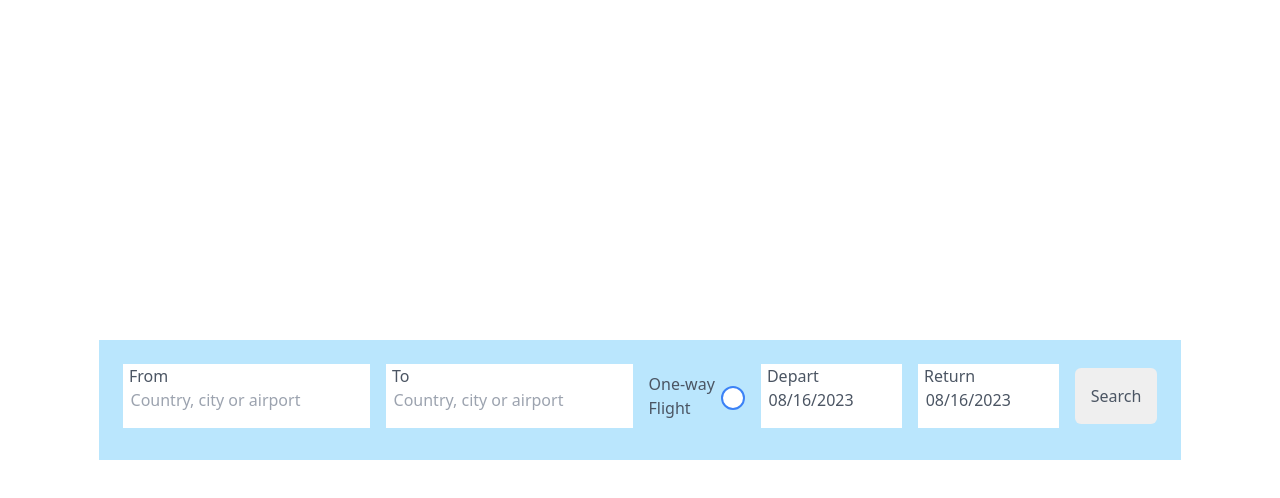
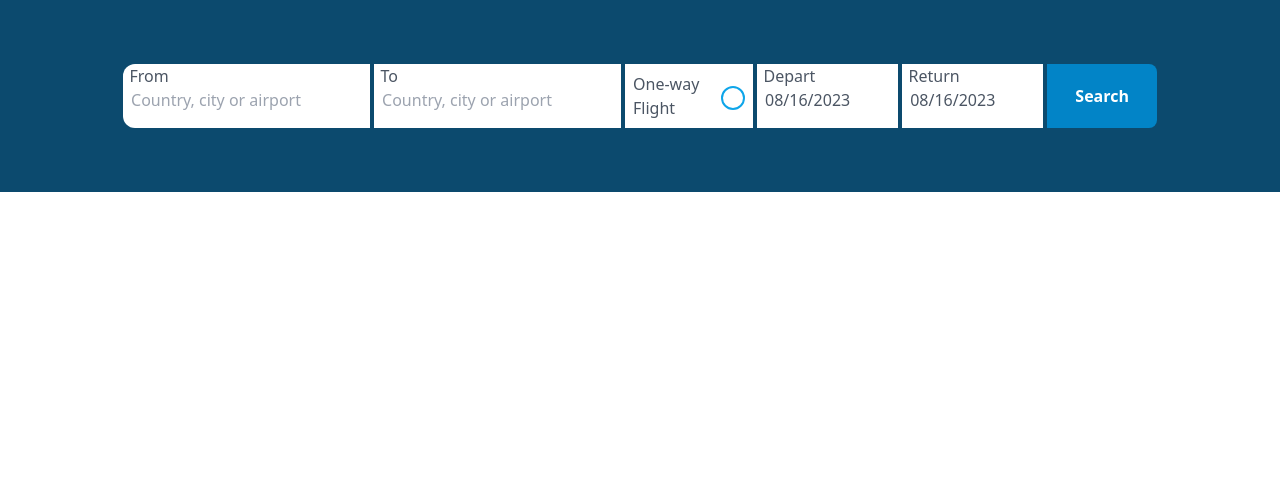
Before and after one commit to cagatay-usta/flight-search-application, a React (Vite) app: page / in a window 1280 px wide. Shown: the top 498 px of the page. Built offline with nearby package versions, Linux system fonts and the light colour scheme.

Commit message:
improve styling

```diff
--- a/src/App.tsx
+++ b/src/App.tsx
@@ -3,7 +3,7 @@ import SearchBox from "./Components/SearchBox";
 function App() {
   return (
     <>
-      <main className="flex justify-center items-center h-screen">
+      <main>
         <SearchBox />
       </main>
     </>
--- a/src/Components/DatePicker.tsx
+++ b/src/Components/DatePicker.tsx
@@ -24,12 +24,12 @@ function DatePicker({ oneWay, label }: DateProps) {
 
   const placeholder = selected ? format(selected, "P") : format(today, "P");
   const disabledStyle = oneWay
-    ? `bg-slate-300 pt-6 pb-4 pr-12 px-2 text-slate-100`
+    ? `bg-slate-300 pt-6 pb-4 pr-12 px-2 text-slate-100 `
     : `bg-white pt-6 pb-4 pr-12 px-2`;
 
   return (
     <div className="input-container flex-col flex relative">
-      <p className={`absolute  left-[.4rem] ${oneWay && "text-slate-100"}`}>
+      <p className={`absolute left-[.4rem] ${oneWay && "text-slate-100"}`}>
         {label}
       </p>
       <p className={disabledStyle} onClick={() => setOpen(!open)}>
--- a/src/Components/SearchBox.tsx
+++ b/src/Components/SearchBox.tsx
@@ -6,14 +6,14 @@ function SearchBox() {
 
   return (
     <>
-      <div className="search-box-container flex gap-4 bg-sky-200 text-gray-600 p-6 pb-8 items-center">
-        <div className="input-container flex-col flex relative">
+      <div className="search-box-container flex justify-center gap-1 bg-sky-900 text-gray-600 p-16 items-center">
+        <div className="input-container flex-col flex relative ">
           <label htmlFor="from" className="absolute  left-[.4rem]">
             From
           </label>
           <input
             type="text"
-            className="pt-6 pb-4 px-2"
+            className="pt-6 pb-4 px-2 rounded-l-xl"
             placeholder="Country, city or airport"
             id="from"
           />
@@ -29,20 +29,23 @@ function SearchBox() {
             id="to"
           />
         </div>
-        <div className="input-container flex w-24 items-center">
+        <div className="input-container flex w-32 items-center bg-white  p-[.5rem]">
           <label htmlFor="one-way">One-way Flight</label>
           <input
             type="checkbox"
             id="one-way"
             className="relative peer shrink-0
-            appearance-none w-6 h-6 border-2 border-blue-500 rounded-full bg-white
-            mt-1 checked:bg-blue-800 checked:border-0"
+            appearance-none w-6 h-6 border-2 border-sky-500 rounded-full bg-white
+            mt-1 checked:bg-sky-600 checked:border-0"
             onChange={() => setOneWay(!oneWay)}
           />
         </div>
         <DatePicker label="Depart" oneWay={false} />
         <DatePicker label="Return" oneWay={oneWay} />
-        <button type="button" className="rounded-md p-4">
+        <button
+          type="button"
+          className="rounded-r-lg p-5 px-7 bg-sky-600 text-white font-bold"
+        >
           Search
         </button>
       </div>
```
